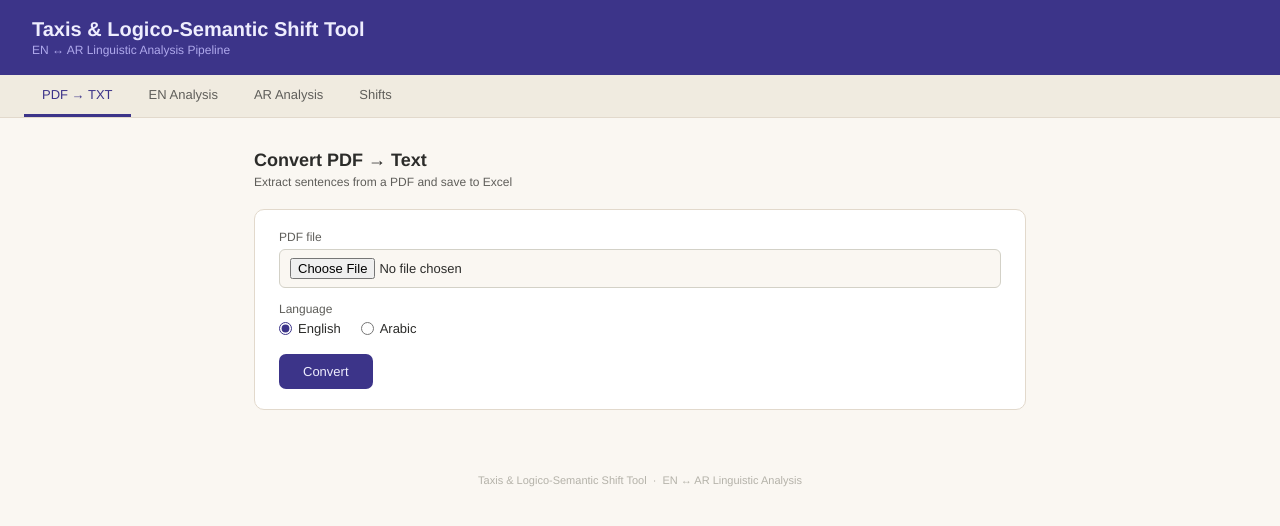
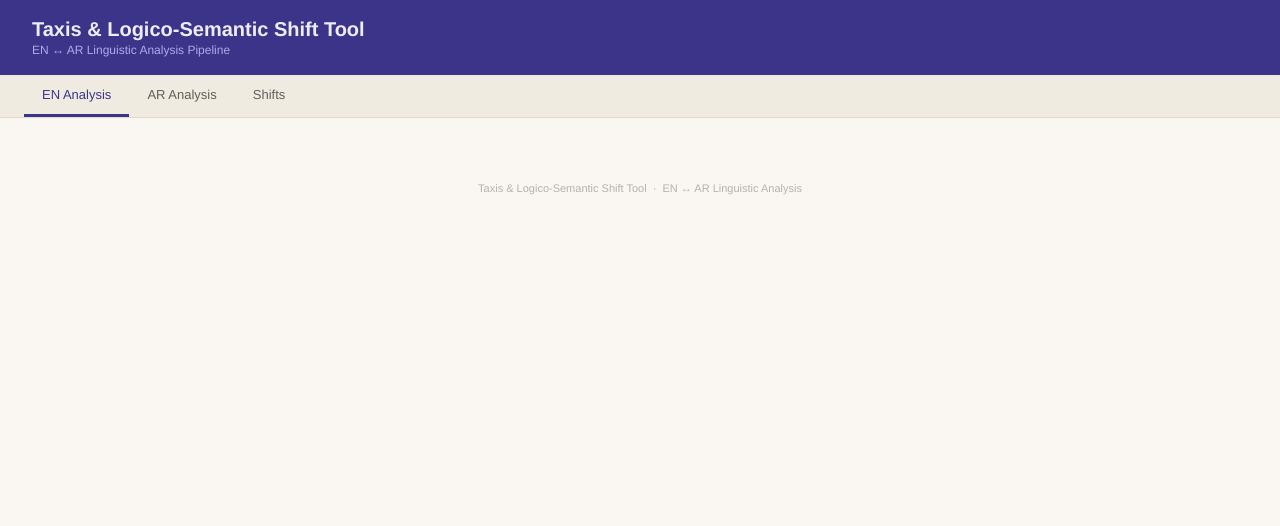
Before and after one commit to hndysf11/andwaw, a Flask app: page / in a window 1280 px wide. Shown: the top 526 px of the page. Run offline with Flask 3, Linux system fonts and the light colour scheme.

Commit message:
Remove PDF tab

```diff
--- a/templates/index.html
+++ b/templates/index.html
@@ -71,41 +71,14 @@
 </header>
 
 <nav>
-  <button class="active" onclick="switchTab('pdf', this)">PDF → TXT</button>
-  <button onclick="switchTab('en', this)">EN Analysis</button>
+  <button class="active" onclick="switchTab('en', this)">EN Analysis</button>
   <button onclick="switchTab('ar', this)">AR Analysis</button>
   <button onclick="switchTab('shifts', this)">Shifts</button>
 </nav>
 
 <main>
 
-  <!-- PDF → TXT -->
-  <div class="tab-panel active" id="tab-pdf">
-    <h2>Convert PDF → Text</h2>
-    <p class="subtitle">Extract sentences from a PDF and save to Excel</p>
-    <div class="card">
-      <div class="field">
-        <label>PDF file</label>
-        <input type="file" id="pdf-file" accept=".pdf">
-      </div>
-      <div class="field">
-        <label>Language</label>
-        <div class="radio-row">
-          <label><input type="radio" name="pdf-lang" value="eng" checked> English</label>
-          <label><input type="radio" name="pdf-lang" value="ara"> Arabic</label>
-        </div>
-      </div>
-      <button class="btn" id="pdf-btn" onclick="runPdf()">Convert</button>
-      <div class="progress-wrap" id="pdf-progress">
-        <div class="progress-label" id="pdf-prog-label">Starting …</div>
-        <div class="progress-track"><div class="progress-fill" id="pdf-prog-fill"></div></div>
-      </div>
-      <div class="log" id="pdf-log"></div>
-      <a class="download-btn" id="pdf-download" href="#">Download Excel</a>
-    </div>
-  </div>
-
-  <!-- EN Analysis -->
+    <!-- EN Analysis -->
   <div class="tab-panel" id="tab-en">
     <h2>Taxis &amp; Logico-Semantic Analysis — English</h2>
     <p class="subtitle">Detect taxis, LSR and clause markers in English sentences</p>
```
